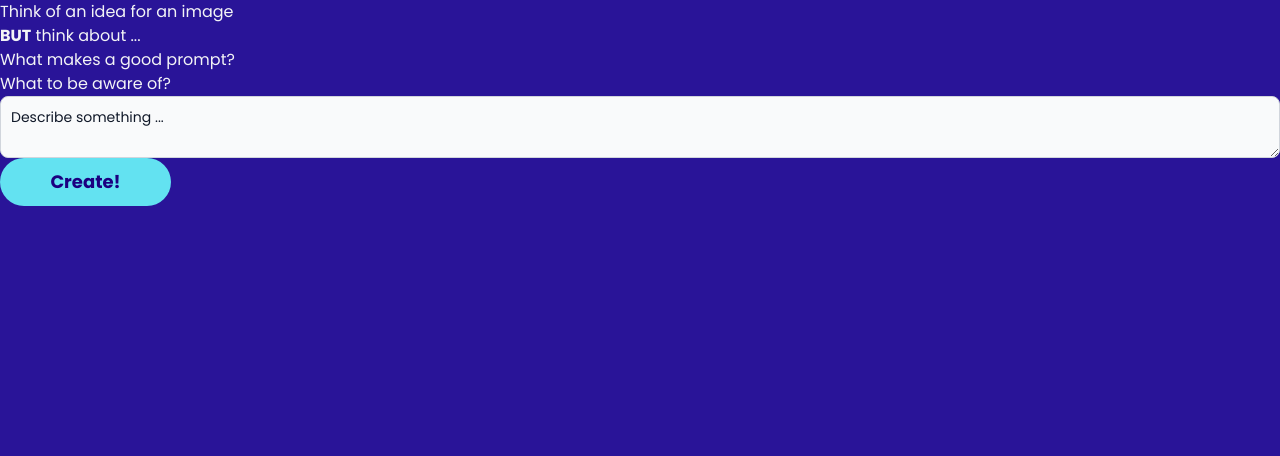
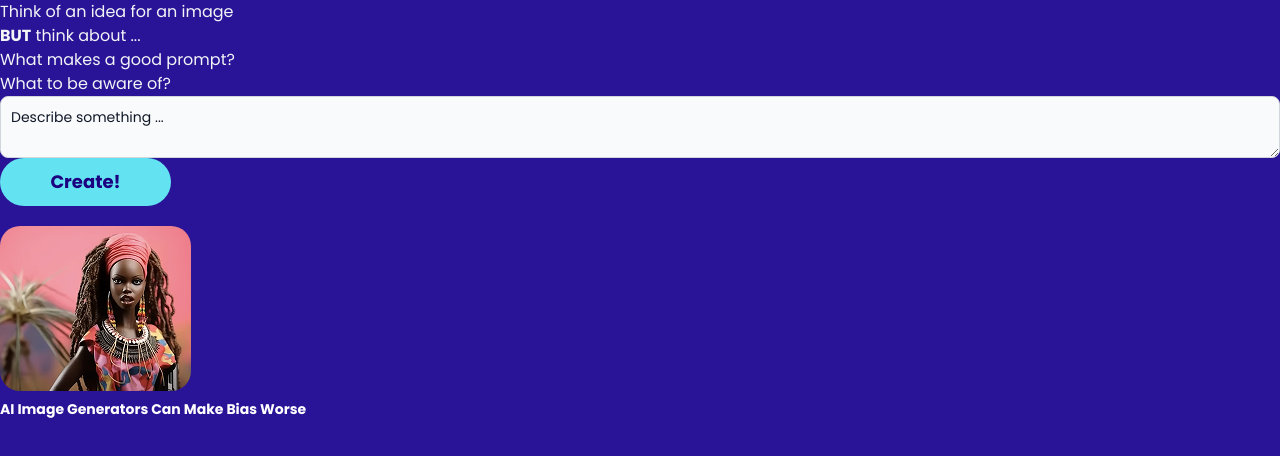
Before and after one commit to neontribe/think-ai, a Next.js app: page /process/query in a window 1280 px wide. Shown: the top 456 px of the page. Built offline with nearby package versions, Linux system fonts and the light colour scheme.

Commit message:
Fix: import image on query page and fix image path

```diff
--- a/src/app/components/CustomImage.jsx
+++ b/src/app/components/CustomImage.jsx
@@ -16,28 +16,41 @@ const CustomImage = ({
   className = '',
   overlayText = '',
 }) => {
-  // All props for Image component in one object
-  const imageProps = {
-    src,
-    alt,
-    width: !fill ? width : undefined,
-    height: !fill ? height : undefined,
-    fill,
-    sizes,
-    style: { borderRadius, objectFit: 'cover', ...style },
-    className,
-  };
 
   return (
     <figure style={{ textAlign: 'center', margin: '0', position: 'relative' }}>
+      {/* if link not provided, the image should no be wrapped in a <a> tag */}
+      { link ? (
          <a
          href={link || '#'}
          target='_blank'
          rel='noopener noreferrer'
          aria-label={alt}
        >
-        <Image {...imageProps} />
+         <Image
+           src={src}
+           alt={alt}
+           width={!fill ? width : undefined}
+           height={!fill ? width : undefined}
+           fill={fill}
+           sizes={sizes}
+           style= { {borderRadius, objectFit: 'cover', ...style }}
+           className={className}
+         />
        </a>
+      ) : (
+        <Image
+        src={src}
+        alt={alt}
+        width={!fill ? width : undefined}
+        height={!fill ? width : undefined}
+        fill={fill}
+        sizes={sizes}
+        style= { {borderRadius, objectFit: 'cover', ...style }}
+        className={className}
+      />
+      )}
+
       {caption && (
         <figcaption className="text-sm text-white font-bold mt-2">{caption}</figcaption>
       )}
@@ -54,10 +67,3 @@ const CustomImage = ({
 };
 
 export default CustomImage;
-
-
-
-
-
-// image
-{/* <svg xmlns="http://www.w3.org/2000/svg" xmlns:xlink="http://www.w3.org/1999/xlink" width="191" height="165" vieBox="0 0 191 165" fill="none"> */}
--- a/src/app/page.jsx
+++ b/src/app/page.jsx
@@ -5,8 +5,6 @@ import ArrowButton from "@/app/components/ArrowButton";
 import ToggleButton from "@/app/components/ToggleButton";
 import ResponseCarousel from "./components/ResponseCarousel";
 import Header from "./components/Header";
-import CustomImage from "./components/CustomImage";
-
 
 
 export default function Home() {
--- a/src/app/process/query/page.jsx
+++ b/src/app/process/query/page.jsx
@@ -3,6 +3,8 @@
 import { useRouter } from 'next/navigation';
 import { useGlobalState } from "@/app/contexts/GlobalStateProvider";
 import { useEffect } from "react";
+import CustomImage from '@/app/components/CustomImage';
+import DollImage from '@/app/assets/doll-image.jpg';
 
 export default function Query() {
   const router = useRouter();
@@ -24,5 +26,16 @@ export default function Query() {
     <button className="bg-[#63E2F1] text-[#1B0080] px-6 py-3 w-[171px] h-[48px] text-lg inline-flex items-center justify-center font-bold rounded-full transition durantion-300 hover:bg-[#9747FF] hover:text-white focus:outline-none focus:ring-2 focus:ring-offset-2 focus:ring-[#9747FF]" type="button" onClick={() => router.push('/process/response')}>
       Create!
     </button>
+    {/* CustomImage componenet */}
+    <div style={{display: 'flex', gap: '16px', margin: '20px 0'}}>
+      <CustomImage
+      src={DollImage}
+      alt="Doll image"
+      width={191}
+      height={165}
+      caption="AI Image Generators Can Make Bias Worse"
+      borderRadius='20px'
+      />
+    </div>
   </>);
 }
```
Also changed, not shown: src/app/assets/Rectangle 15.svg (deleted), src/app/assets/doll-image.jpg (added). Lines whose indentation alone changed are shown as unchanged.
